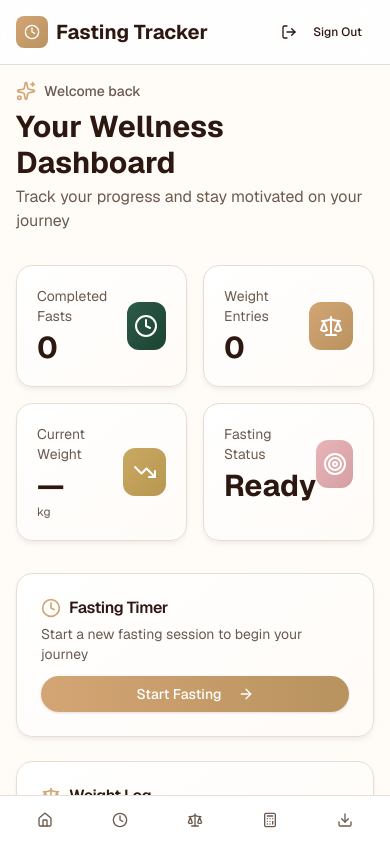
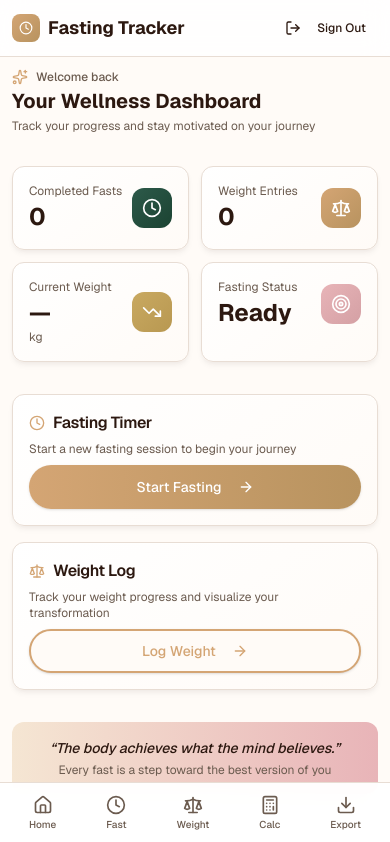
Before and after one commit to Kwenchy11-11/weight-loss-fasting-app, a Next.js app: page /dashboard in a window 390 px wide. Shown: the top 842 px of the page. Built offline with nearby package versions, Linux system fonts and the light colour scheme; no server answers; the database is empty; sample sign-in values are in the browser's storage.

Commit message:
feat: optimize UI for mobile and iPad - responsive layouts, touch-friendly buttons, safe area support

```diff
--- a/app/dashboard/layout.tsx
+++ b/app/dashboard/layout.tsx
@@ -19,17 +19,17 @@ export default async function DashboardLayout({
 
   return (
     <div className="min-h-screen bg-[#FFFBF7]">
-      {/* Header */}
+      {/* Header - Mobile Optimized */}
       <header className="bg-white/80 backdrop-blur-md border-b border-[#E8DDD4] sticky top-0 z-50">
-        <div className="container mx-auto px-4 h-16 flex items-center justify-between">
+        <div className="container mx-auto px-3 sm:px-4 h-14 sm:h-16 flex items-center justify-between">
           <Link href="/dashboard" className="flex items-center gap-2">
-            <div className="w-8 h-8 bg-gradient-to-br from-[#D4A574] to-[#B8935F] rounded-lg flex items-center justify-center">
-              <Clock className="h-4 w-4 text-white" />
+            <div className="w-7 h-7 sm:w-8 sm:h-8 bg-gradient-to-br from-[#D4A574] to-[#B8935F] rounded-lg flex items-center justify-center">
+              <Clock className="h-3.5 w-3.5 sm:h-4 sm:w-4 text-white" />
             </div>
-            <span className="font-bold text-xl text-[#2C1810]">Fasting Tracker</span>
+            <span className="font-bold text-lg sm:text-xl text-[#2C1810]">Fasting Tracker</span>
           </Link>
-          <div className="flex items-center gap-4">
-            <span className="text-sm text-[#6B5B4F] hidden sm:inline">
+          <div className="flex items-center gap-2 sm:gap-4">
+            <span className="text-xs sm:text-sm text-[#6B5B4F] hidden sm:inline truncate max-w-[150px]">
               {session.user?.name || session.user?.email}
             </span>
             <SignOutButton />
@@ -96,39 +96,34 @@ export default async function DashboardLayout({
           </div>
         </aside>
 
-        {/* Mobile Navigation */}
-        <nav className="md:hidden fixed bottom-0 left-0 right-0 bg-white border-t border-[#E8DDD4] z-50">
-          <div className="flex justify-around p-2">
-            <Link href="/dashboard">
-              <Button variant="ghost" size="sm" className="text-[#6B5B4F]">
-                <Home className="h-5 w-5" />
-              </Button>
+        {/* Mobile Navigation - iPad/Mobile Optimized */}
+        <nav className="md:hidden fixed bottom-0 left-0 right-0 bg-white/95 backdrop-blur-lg border-t border-[#E8DDD4] z-50 safe-area-pb">
+          <div className="flex justify-around items-center py-2 px-1">
+            <Link href="/dashboard" className="flex flex-col items-center gap-0.5 py-1 px-2 rounded-lg active:bg-[#F5E6D3]">
+              <Home className="h-5 w-5 text-[#6B5B4F]" />
+              <span className="text-[10px] text-[#6B5B4F] font-medium">Home</span>
             </Link>
-            <Link href="/dashboard/fasting">
-              <Button variant="ghost" size="sm" className="text-[#6B5B4F]">
-                <Clock className="h-5 w-5" />
-              </Button>
+            <Link href="/dashboard/fasting" className="flex flex-col items-center gap-0.5 py-1 px-2 rounded-lg active:bg-[#F5E6D3]">
+              <Clock className="h-5 w-5 text-[#6B5B4F]" />
+              <span className="text-[10px] text-[#6B5B4F] font-medium">Fast</span>
             </Link>
-            <Link href="/dashboard/weight">
-              <Button variant="ghost" size="sm" className="text-[#6B5B4F]">
-                <Scale className="h-5 w-5" />
-              </Button>
+            <Link href="/dashboard/weight" className="flex flex-col items-center gap-0.5 py-1 px-2 rounded-lg active:bg-[#F5E6D3]">
+              <Scale className="h-5 w-5 text-[#6B5B4F]" />
+              <span className="text-[10px] text-[#6B5B4F] font-medium">Weight</span>
             </Link>
-            <Link href="/dashboard/calculator">
-              <Button variant="ghost" size="sm" className="text-[#6B5B4F]">
-                <Calculator className="h-5 w-5" />
-              </Button>
+            <Link href="/dashboard/calculator" className="flex flex-col items-center gap-0.5 py-1 px-2 rounded-lg active:bg-[#F5E6D3]">
+              <Calculator className="h-5 w-5 text-[#6B5B4F]" />
+              <span className="text-[10px] text-[#6B5B4F] font-medium">Calc</span>
             </Link>
-            <Link href="/dashboard/export">
-              <Button variant="ghost" size="sm" className="text-[#6B5B4F]">
-                <Download className="h-5 w-5" />
-              </Button>
+            <Link href="/dashboard/export" className="flex flex-col items-center gap-0.5 py-1 px-2 rounded-lg active:bg-[#F5E6D3]">
+              <Download className="h-5 w-5 text-[#6B5B4F]" />
+              <span className="text-[10px] text-[#6B5B4F] font-medium">Export</span>
             </Link>
           </div>
         </nav>
 
-        {/* Main Content */}
-        <main className="flex-1 p-4 md:p-8 pb-20 md:pb-8">
+        {/* Main Content - Mobile Optimized */}
+        <main className="flex-1 p-3 sm:p-4 md:p-8 pb-24 md:pb-8 max-w-7xl mx-auto w-full">
           {children}
         </main>
       </div>
--- a/app/dashboard/page.tsx
+++ b/app/dashboard/page.tsx
@@ -59,103 +59,103 @@ export default async function DashboardPage() {
 
   return (
     <div className="space-y-8">
-      {/* Welcome Section */}
+      {/* Welcome Section - Mobile Optimized */}
       <div className="flex items-start justify-between">
-        <div>
-          <div className="flex items-center gap-2 mb-2">
-            <Sparkles className="h-5 w-5 text-[#D4A574]" />
-            <span className="text-sm font-medium text-[#6B5B4F]">Welcome back</span>
+        <div className="w-full">
+          <div className="flex items-center gap-2 mb-1 sm:mb-2">
+            <Sparkles className="h-4 w-4 sm:h-5 sm:w-5 text-[#D4A574]" />
+            <span className="text-xs sm:text-sm font-medium text-[#6B5B4F]">Welcome back</span>
           </div>
-          <h1 className="text-3xl font-bold text-[#2C1810]">Your Wellness Dashboard</h1>
-          <p className="text-[#6B5B4F] mt-1">Track your progress and stay motivated on your journey</p>
+          <h1 className="text-xl sm:text-2xl lg:text-3xl font-bold text-[#2C1810] leading-tight">Your Wellness Dashboard</h1>
+          <p className="text-xs sm:text-sm text-[#6B5B4F] mt-1">Track your progress and stay motivated on your journey</p>
         </div>
       </div>
 
-      {/* Stats Grid */}
-      <div className="grid grid-cols-2 md:grid-cols-4 gap-4">
-        <Card className="luxury-card">
-          <CardContent className="p-5">
-            <div className="flex items-center justify-between">
-              <div>
-                <p className="text-sm text-[#6B5B4F] mb-1">Completed Fasts</p>
-                <p className="text-3xl font-bold text-[#2C1810]">{data.totalSessions}</p>
+      {/* Stats Grid - Mobile: 2 cols, Tablet: 2 cols, Desktop: 4 cols */}
+      <div className="grid grid-cols-2 lg:grid-cols-4 gap-3 sm:gap-4">
+        <Card className="luxury-card touch-manipulation">
+          <CardContent className="p-4 sm:p-5">
+            <div className="flex items-center justify-between gap-2">
+              <div className="min-w-0">
+                <p className="text-xs sm:text-sm text-[#6B5B4F] mb-0.5 sm:mb-1 truncate">Completed Fasts</p>
+                <p className="text-2xl sm:text-3xl font-bold text-[#2C1810]">{data.totalSessions}</p>
               </div>
-              <div className="w-12 h-12 bg-gradient-to-br from-[#2D5A4A] to-[#1B4332] rounded-xl flex items-center justify-center">
-                <Clock className="h-6 w-6 text-white" />
+              <div className="w-10 h-10 sm:w-12 sm:h-12 bg-gradient-to-br from-[#2D5A4A] to-[#1B4332] rounded-xl flex items-center justify-center flex-shrink-0">
+                <Clock className="h-5 w-5 sm:h-6 sm:w-6 text-white" />
               </div>
             </div>
           </CardContent>
         </Card>
 
-        <Card className="luxury-card">
-          <CardContent className="p-5">
-            <div className="flex items-center justify-between">
-              <div>
-                <p className="text-sm text-[#6B5B4F] mb-1">Weight Entries</p>
-                <p className="text-3xl font-bold text-[#2C1810]">{data.weightLogsCount}</p>
+        <Card className="luxury-card touch-manipulation">
+          <CardContent className="p-4 sm:p-5">
+            <div className="flex items-center justify-between gap-2">
+              <div className="min-w-0">
+                <p className="text-xs sm:text-sm text-[#6B5B4F] mb-0.5 sm:mb-1 truncate">Weight Entries</p>
+                <p className="text-2xl sm:text-3xl font-bold text-[#2C1810]">{data.weightLogsCount}</p>
               </div>
-              <div className="w-12 h-12 bg-gradient-to-br from-[#D4A574] to-[#B8935F] rounded-xl flex items-center justify-center">
-                <Scale className="h-6 w-6 text-white" />
+              <div className="w-10 h-10 sm:w-12 sm:h-12 bg-gradient-to-br from-[#D4A574] to-[#B8935F] rounded-xl flex items-center justify-center flex-shrink-0">
+                <Scale className="h-5 w-5 sm:h-6 sm:w-6 text-white" />
               </div>
             </div>
           </CardContent>
         </Card>
 
-        <Card className="luxury-card">
-          <CardContent className="p-5">
-            <div className="flex items-center justify-between">
-              <div>
-                <p className="text-sm text-[#6B5B4F] mb-1">Current Weight</p>
-                <p className="text-3xl font-bold text-[#2C1810]">
+        <Card className="luxury-card touch-manipulation">
+          <CardContent className="p-4 sm:p-5">
+            <div className="flex items-center justify-between gap-2">
+              <div className="min-w-0">
+                <p className="text-xs sm:text-sm text-[#6B5B4F] mb-0.5 sm:mb-1 truncate">Current Weight</p>
+                <p className="text-2xl sm:text-3xl font-bold text-[#2C1810]">
                   {data.latestWeight ? `${data.latestWeight.weight.toFixed(1)}` : "—"}
                 </p>
                 <p className="text-xs text-[#6B5B4F]">kg</p>
               </div>
-              <div className="w-12 h-12 bg-gradient-to-br from-[#C9A961] to-[#B89851] rounded-xl flex items-center justify-center">
-                <TrendingDown className="h-6 w-6 text-white" />
+              <div className="w-10 h-10 sm:w-12 sm:h-12 bg-gradient-to-br from-[#C9A961] to-[#B89851] rounded-xl flex items-center justify-center flex-shrink-0">
+                <TrendingDown className="h-5 w-5 sm:h-6 sm:w-6 text-white" />
               </div>
             </div>
           </CardContent>
         </Card>
 
-        <Card className="luxury-card">
-          <CardContent className="p-5">
-            <div className="flex items-center justify-between">
-              <div>
-                <p className="text-sm text-[#6B5B4F] mb-1">Fasting Status</p>
-                <p className="text-3xl font-bold text-[#2C1810]">
+        <Card className="luxury-card touch-manipulation">
+          <CardContent className="p-4 sm:p-5">
+            <div className="flex items-center justify-between gap-2">
+              <div className="min-w-0">
+                <p className="text-xs sm:text-sm text-[#6B5B4F] mb-0.5 sm:mb-1 truncate">Fasting Status</p>
+                <p className="text-2xl sm:text-3xl font-bold text-[#2C1810]">
                   {data.activeSession ? "Active" : "Ready"}
                 </p>
               </div>
-              <div className={`w-12 h-12 rounded-xl flex items-center justify-center ${
+              <div className={`w-10 h-10 sm:w-12 sm:h-12 rounded-xl flex items-center justify-center flex-shrink-0 ${
                 data.activeSession
                   ? "bg-gradient-to-br from-[#2D5A4A] to-[#1B4332]"
                   : "bg-gradient-to-br from-[#E8B4B8] to-[#D4A0A4]"
               }`}>
-                <Target className="h-6 w-6 text-white" />
+                <Target className="h-5 w-5 sm:h-6 sm:w-6 text-white" />
               </div>
             </div>
           </CardContent>
         </Card>
       </div>
 
-      {/* Quick Actions */}
-      <div className="grid grid-cols-1 md:grid-cols-2 gap-6">
-        <Card className="luxury-card">
-          <CardHeader className="pb-3">
-            <CardTitle className="text-[#2C1810] flex items-center gap-2">
-              <Clock className="h-5 w-5 text-[#D4A574]" />
+      {/* Quick Actions - Mobile Optimized */}
+      <div className="grid grid-cols-1 sm:grid-cols-2 gap-4 sm:gap-6">
+        <Card className="luxury-card touch-manipulation">
+          <CardHeader className="pb-2 sm:pb-3 px-4 sm:px-6 pt-4 sm:pt-6">
+            <CardTitle className="text-[#2C1810] flex items-center gap-2 text-base sm:text-lg">
+              <Clock className="h-4 w-4 sm:h-5 sm:w-5 text-[#D4A574]" />
               Fasting Timer
             </CardTitle>
-            <CardDescription className="text-[#6B5B4F]">
+            <CardDescription className="text-[#6B5B4F] text-xs sm:text-sm">
               {data.activeSession
                 ? "You have an active fasting session in progress"
                 : "Start a new fasting session to begin your journey"}
             </CardDescription>
           </CardHeader>
-          <CardContent>
-            <Link href="/dashboard/fasting">
-              <Button className="w-full bg-gradient-to-r from-[#D4A574] to-[#B8935F] hover:from-[#C49464] hover:to-[#A8834F] text-white rounded-full">
+          <CardContent className="px-4 sm:px-6 pb-4 sm:pb-6">
+            <Link href="/dashboard/fasting" className="block">
+              <Button className="w-full h-11 sm:h-12 bg-gradient-to-r from-[#D4A574] to-[#B8935F] hover:from-[#C49464] hover:to-[#A8834F] text-white rounded-full text-sm sm:text-base touch-manipulation">
                 {data.activeSession ? "View Timer" : "Start Fasting"}
                 <ArrowRight className="ml-2 h-4 w-4" />
               </Button>
@@ -163,21 +163,21 @@ export default async function DashboardPage() {
           </CardContent>
         </Card>
 
-        <Card className="luxury-card">
-          <CardHeader className="pb-3">
-            <CardTitle className="text-[#2C1810] flex items-center gap-2">
-              <Scale className="h-5 w-5 text-[#D4A574]" />
+        <Card className="luxury-card touch-manipulation">
+          <CardHeader className="pb-2 sm:pb-3 px-4 sm:px-6 pt-4 sm:pt-6">
+            <CardTitle className="text-[#2C1810] flex items-center gap-2 text-base sm:text-lg">
+              <Scale className="h-4 w-4 sm:h-5 sm:w-5 text-[#D4A574]" />
               Weight Log
             </CardTitle>
-            <CardDescription className="text-[#6B5B4F]">
+            <CardDescription className="text-[#6B5B4F] text-xs sm:text-sm">
               Track your weight progress and visualize your transformation
             </CardDescription>
           </CardHeader>
-          <CardContent>
-            <Link href="/dashboard/weight">
+          <CardContent className="px-4 sm:px-6 pb-4 sm:pb-6">
+            <Link href="/dashboard/weight" className="block">
               <Button
                 variant="outline"
-                className="w-full border-2 border-[#D4A574] text-[#D4A574] hover:bg-[#F5E6D3] rounded-full"
+                className="w-full h-11 sm:h-12 border-2 border-[#D4A574] text-[#D4A574] hover:bg-[#F5E6D3] rounded-full text-sm sm:text-base touch-manipulation"
               >
                 Log Weight
                 <ArrowRight className="ml-2 h-4 w-4" />
@@ -187,12 +187,12 @@ export default async function DashboardPage() {
         </Card>
       </div>
 
-      {/* Motivational Quote */}
-      <div className="bg-gradient-to-r from-[#F5E6D3] to-[#E8B4B8] rounded-2xl p-6 text-center">
-        <p className="text-lg font-medium text-[#2C1810] italic">
+      {/* Motivational Quote - Mobile Optimized */}
+      <div className="bg-gradient-to-r from-[#F5E6D3] to-[#E8B4B8] rounded-xl sm:rounded-2xl p-4 sm:p-6 text-center">
+        <p className="text-sm sm:text-lg font-medium text-[#2C1810] italic">
           &ldquo;The body achieves what the mind believes.&rdquo;
         </p>
-        <p className="text-sm text-[#6B5B4F] mt-2">
+        <p className="text-xs sm:text-sm text-[#6B5B4F] mt-1 sm:mt-2">
           Every fast is a step toward the best version of you
         </p>
       </div>
--- a/app/globals.css
+++ b/app/globals.css
@@ -122,3 +122,49 @@ body {
 .text-subtle {
   color: #6B5B4F;
 }
+
+/* Mobile Optimizations */
+@supports (padding-bottom: env(safe-area-inset-bottom)) {
+  .safe-area-pb {
+    padding-bottom: env(safe-area-inset-bottom);
+  }
+}
+
+/* Touch-friendly interactions */
+.touch-manipulation {
+  touch-action: manipulation;
+  -webkit-tap-highlight-color: transparent;
+}
+
+/* Prevent text selection on interactive elements */
+.no-select {
+  -webkit-user-select: none;
+  user-select: none;
+}
+
+/* Smooth scrolling */
+html {
+  scroll-behavior: smooth;
+  -webkit-overflow-scrolling: touch;
+}
+
+/* Mobile-specific card adjustments */
+@media (max-width: 640px) {
+  .luxury-card {
+    border-radius: 12px;
+  }
+}
+
+/* iPad-specific optimizations */
+@media (min-width: 768px) and (max-width: 1024px) {
+  .luxury-card {
+    border-radius: 20px;
+  }
+}
+
+/* Prevent zoom on input focus for iOS */
+@media screen and (max-width: 768px) {
+  input, select, textarea {
+    font-size: 16px;
+  }
+}
```
Also changed, not shown: 1 other file (tests, documents, lock files or other folders).
